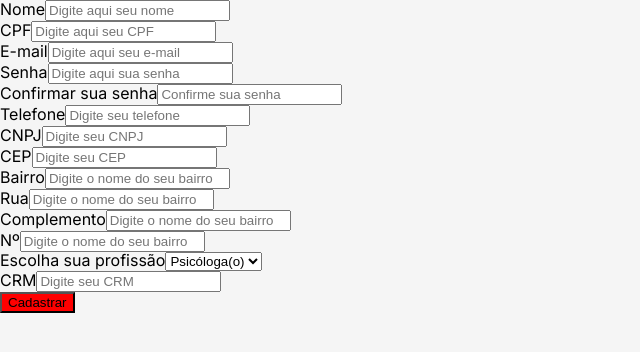
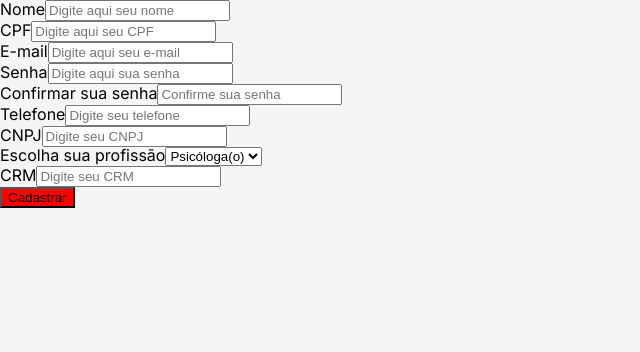
Before and after one commit to educcarnn/IsLife, a React (Create React App) app: page /authdoctor in a window 1280 px wide. Shown: the top 352 px of the page, without its empty margins (0-640 px from the left). Built offline with nearby package versions, Linux system fonts and the light colour scheme.

Commit message:
Feat: Removendo dados antigos

```diff
--- a/src/pages/AuthDoctor/index.jsx
+++ b/src/pages/AuthDoctor/index.jsx
@@ -2,28 +2,33 @@ import { useForm } from "react-hook-form";
 import { yupResolver } from "@hookform/resolvers/yup";
 import * as yup from "yup";
 
-let schema = yup.object().shape({
-  name: yup
-    .string()
-    .required("Adicione valores válidos")
-    .matches(/^[a-zA-Z]*$/, "Adicione apenas letras e sem espaço"),
-  cpf: yup.string().required("CPF Inválido"),
-});
-
-// const {
-//   register,
-//   handleSubmit,
-//   formState: { errors },
-// } = useForm({ resolver: yupResolver(schema) });
 
 function AuthDoctor() {
+
+  let schema = yup.object().shape({
+    name: yup.string().required("Adicione valores válidos"),
+    cpf: yup.string().required("CPF Inválido"),
+  });
+
+  const sendates = (info) => {
+    const dates = {
+      name: info.name,
+    }
+  }
+
+  const {
+    register,
+    handleSubmit,
+    formState: { errors },
+  } = useForm({ resolver: yupResolver(schema)});
+
   return (
-    <form>
+    <form onSubmit={handleSubmit()}>
       <div>
         <div>
           <label>Nome</label>
           <input
-            // {...register("name")}
+          {...register("name")}
             placeholder="Digite aqui seu nome"
           ></input>
         </div>
@@ -51,29 +56,9 @@ function AuthDoctor() {
           <label>CNPJ</label>
           <input placeholder="Digite seu CNPJ"></input>
         </div>
-        <div>
-          <label>CEP</label>
-          <input placeholder="Digite seu CEP"></input>
-        </div>
       </div>
       {/* ------- */}
       <div>
-        <div>
-          <label>Bairro</label>
-          <input placeholder="Digite o nome do seu bairro" />
-        </div>
-        <div>
-          <label>Rua</label>
-          <input placeholder="Digite o nome do seu bairro" />
-        </div>
-        <div>
-          <label>Complemento</label>
-          <input placeholder="Digite o nome do seu bairro" />
-        </div>
-        <div>
-          <label>Nº</label>
-          <input placeholder="Digite o nome do seu bairro" />
-        </div>
         <div>
           <label>Escolha sua profissão</label>
           <select>
@@ -91,4 +76,5 @@ function AuthDoctor() {
     </form>
   );
 }
+
 export default AuthDoctor;
```
